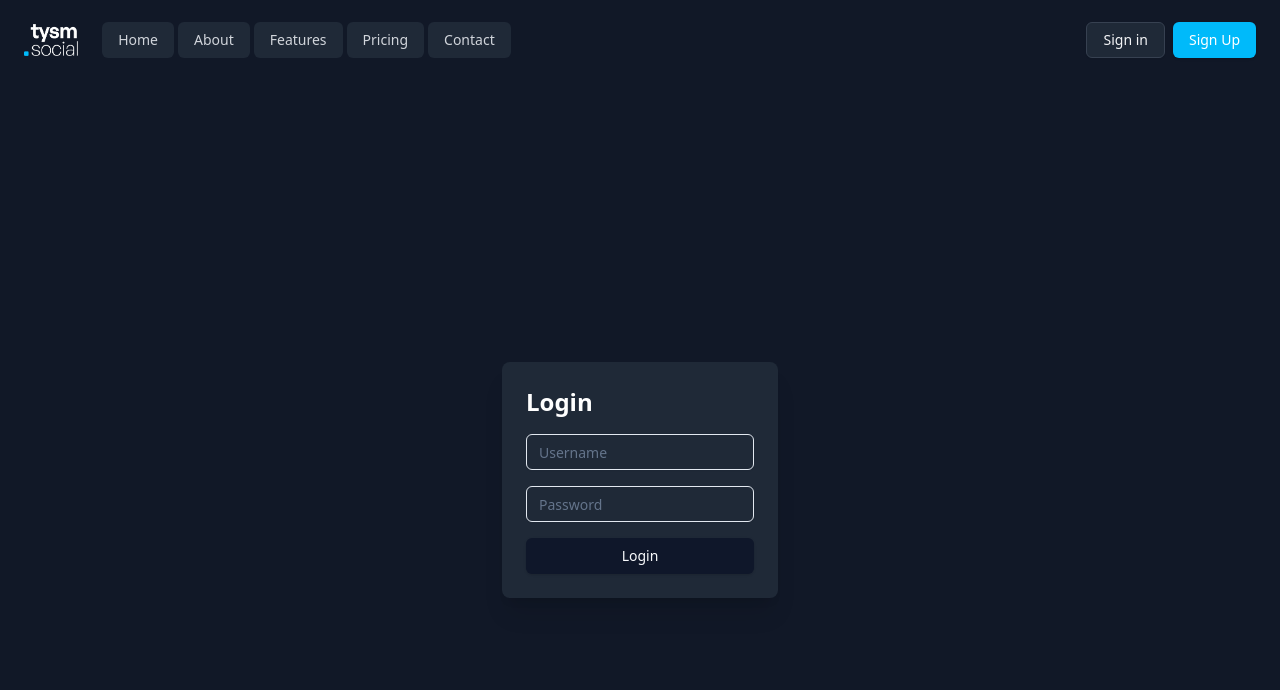
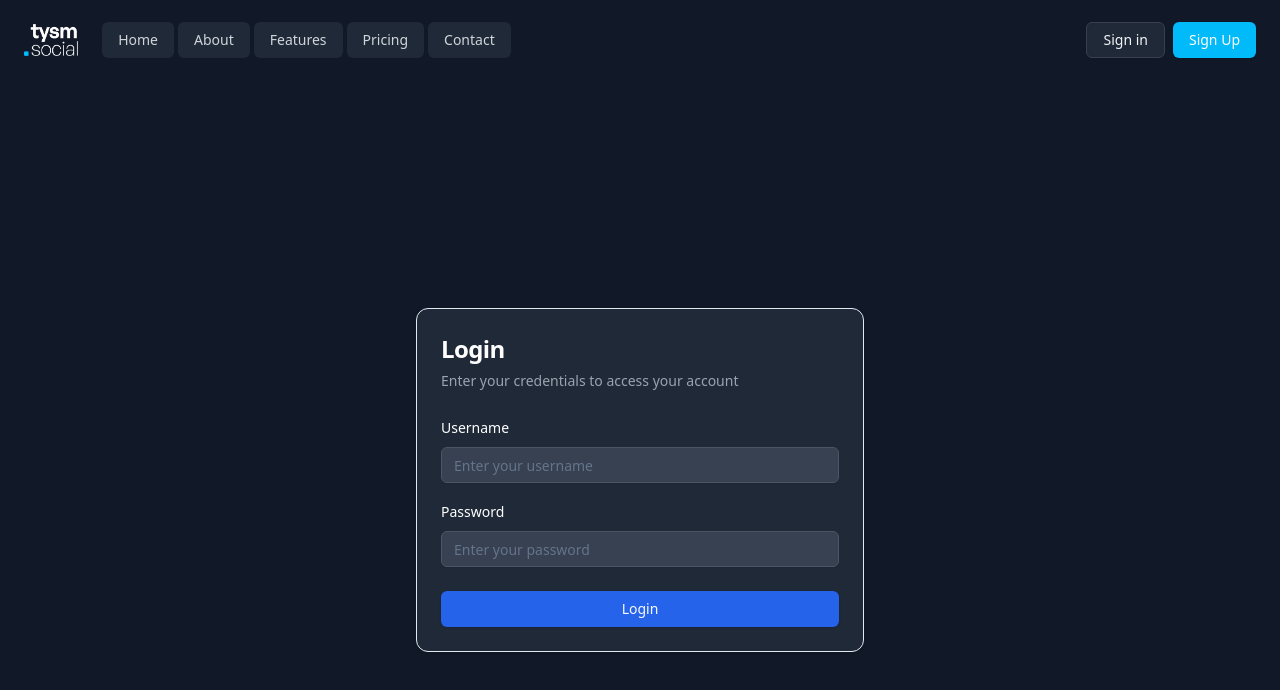
Before and after one commit to sukritx/tysm-3, a React (Vite) app in the folder frontend/: page /login in a window 1280 px wide. Shown: the top 690 px of the page. Built offline with nearby package versions, Linux system fonts and the light colour scheme.

Commit message:
edit login design

```diff
--- a/frontend/src/pages/Login.jsx
+++ b/frontend/src/pages/Login.jsx
@@ -3,6 +3,8 @@ import { useNavigate } from 'react-router-dom';
 import { useAuth } from '../context/AuthContext';
 import { Button } from "@/components/ui/button";
 import { Input } from "@/components/ui/input";
+import { Label } from "@/components/ui/label";
+import { Card, CardHeader, CardTitle, CardDescription, CardContent, CardFooter } from "@/components/ui/card";
 
 const Login = () => {
   const [username, setUsername] = useState('');
@@ -34,34 +36,54 @@ const Login = () => {
   };
 
   return (
-    <div className="flex items-center justify-center min-h-screen bg-gray-900">
-      <form onSubmit={handleLogin} className="p-6 bg-gray-800 rounded-lg shadow-xl">
-        <h2 className="text-2xl font-bold mb-4 text-white">Login</h2>
-        {error && <p className="text-red-500 mb-4">{error}</p>}
-        <div className="mb-4">
+    <div className="flex items-center justify-center min-h-screen bg-gray-900 p-4">
+      <Card className="w-full max-w-md bg-gray-800 text-white">
+        <CardHeader>
+          <CardTitle className="text-2xl font-bold">Login</CardTitle>
+          <CardDescription className="text-gray-400">Enter your credentials to access your account</CardDescription>
+        </CardHeader>
+        <CardContent>
+          <form onSubmit={handleLogin} className="space-y-4">
+            {error && <p className="text-red-500 text-sm">{error}</p>}
+            <div className="space-y-2">
+              <Label htmlFor="username" className="text-white">Username</Label>
               <Input
+                id="username"
                 type="text"
                 value={username}
                 onChange={(e) => setUsername(e.target.value)}
-            placeholder="Username"
-            className="w-full"
+                placeholder="Enter your username"
+                className="bg-gray-700 text-white border-gray-600"
                 disabled={loading}
+                required
               />
             </div>
-        <div className="mb-4">
+            <div className="space-y-2">
+              <Label htmlFor="password" className="text-white">Password</Label>
               <Input
+                id="password"
                 type="password"
                 value={password}
                 onChange={(e) => setPassword(e.target.value)}
-            placeholder="Password"
-            className="w-full"
+                placeholder="Enter your password"
+                className="bg-gray-700 text-white border-gray-600"
                 disabled={loading}
+                required
               />
             </div>
-        <Button type="submit" className="w-full" disabled={loading}>
+          </form>
+        </CardContent>
+        <CardFooter>
+          <Button
+            type="submit"
+            className="w-full bg-blue-600 hover:bg-blue-700"
+            disabled={loading}
+            onClick={handleLogin}
+          >
             {loading ? 'Logging in...' : 'Login'}
           </Button>
-      </form>
+        </CardFooter>
+      </Card>
     </div>
   );
 };
```
Lines whose indentation alone changed are shown as unchanged.
